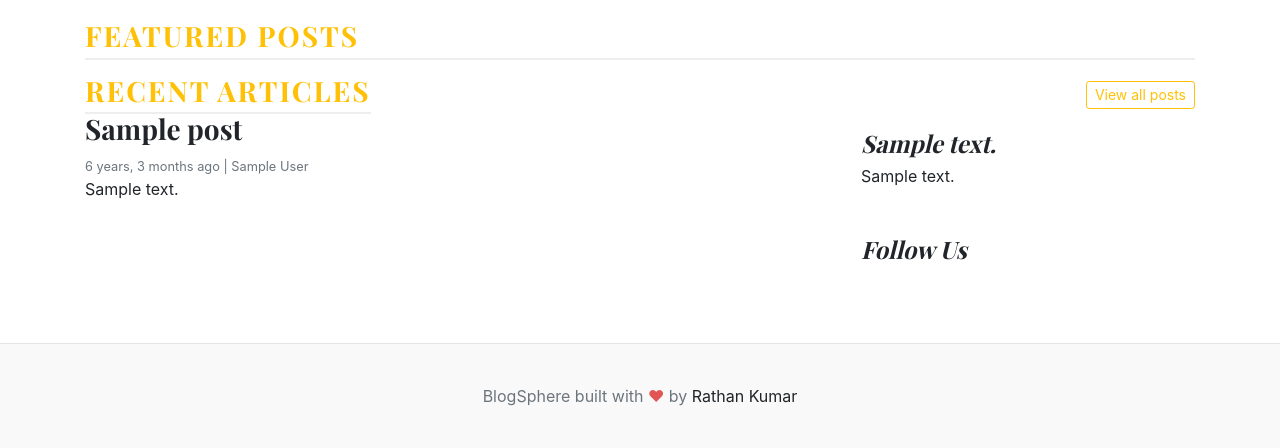
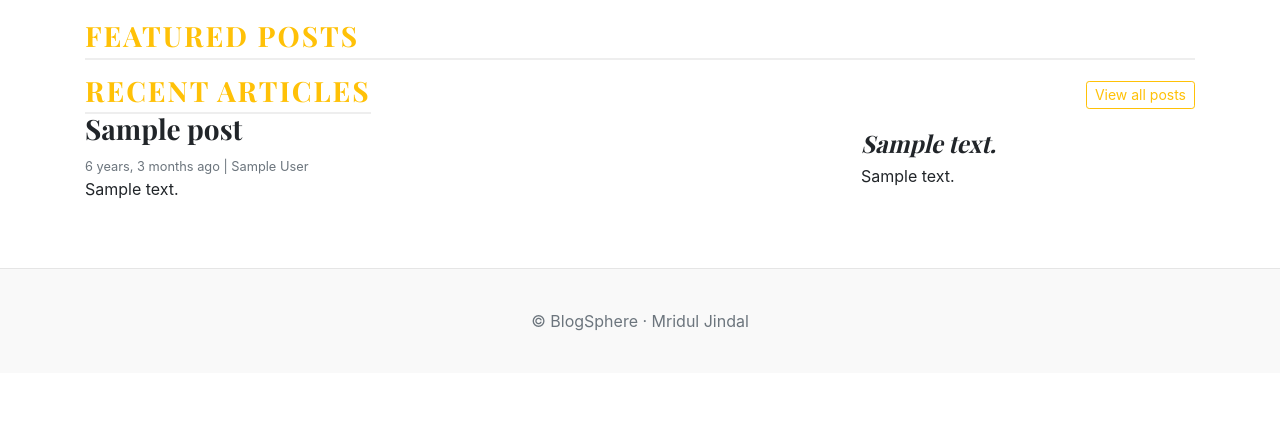
Before and after one commit to NOVAMJ/BlogSphere, a Django app: template templates/home.html in a window 1280 px wide. Shown: the part 395-843 px from the top of the page. After the commit the page ends 726 px from the top, so only its background shows below. Run offline with Django 4.2, Linux system fonts and the light colour scheme; the template is opened without the code that fills it: most values are stand-ins (such as "Sample title", 1, 10 or a date in 2020); grey boxes marked "Sample" are stand-in pictures.

Commit message:
Update website to remove follow us sections and simplify footer
Remove social links and update site branding in templates/base.html, templates/blogs.html, and templates/home.html.

Replit-Commit-Author: Agent
Replit-Commit-Session-Id: f8d3ad11-57f7-408a-a283-0d0373f5075e
Replit-Commit-Checkpoint-Type: full_checkpoint
Replit-Commit-Event-Id: 7d7f418a-fbcb-4a5e-9167-3ec9093b23d1
Replit-Commit-Screenshot-Url: https://storage.googleapis.com/screenshot-production-us-central1/abbe6be6-bd11-40b4-a730-8bcac114a2da/f8d3ad11-57f7-408a-a283-0d0373f5075e/xkOduwh
Replit-Helium-Checkpoint-Created: true

```diff
--- a/templates/base.html
+++ b/templates/base.html
@@ -73,7 +73,7 @@
 
 <!-- Footer Part -->
 <footer class="blog-footer">
-    <p>BlogSphere built with <span style="color:#e25555;">&#10084;</span> by <a href="#">Rathan Kumar</a></p>
+    <p class="mb-0">&copy; BlogSphere &middot; Mridul Jindal</p>
   </footer>
   </div>
 
--- a/templates/home.html
+++ b/templates/home.html
@@ -60,16 +60,6 @@
           <p class="mb-0">{{ about.about_description }}</p>
         </div>
 
-        {% if social_links %}
-        <div class="p-3">
-          <h4 class="font-italic">Follow Us</h4>
-          <ol class="list-unstyled">
-            {% for i in social_links %}
-            <li><a href="{{ i.link }}" target="_blank">{{ i.platform }}</a></li>
-            {% endfor %}
-          </ol>
-        </div>
-        {% endif %}
       </aside><!-- /.blog-sidebar -->
 
     </div><!-- /.row -->
```
Also changed, not shown: templates/blogs.html (+0 -10 lines).
